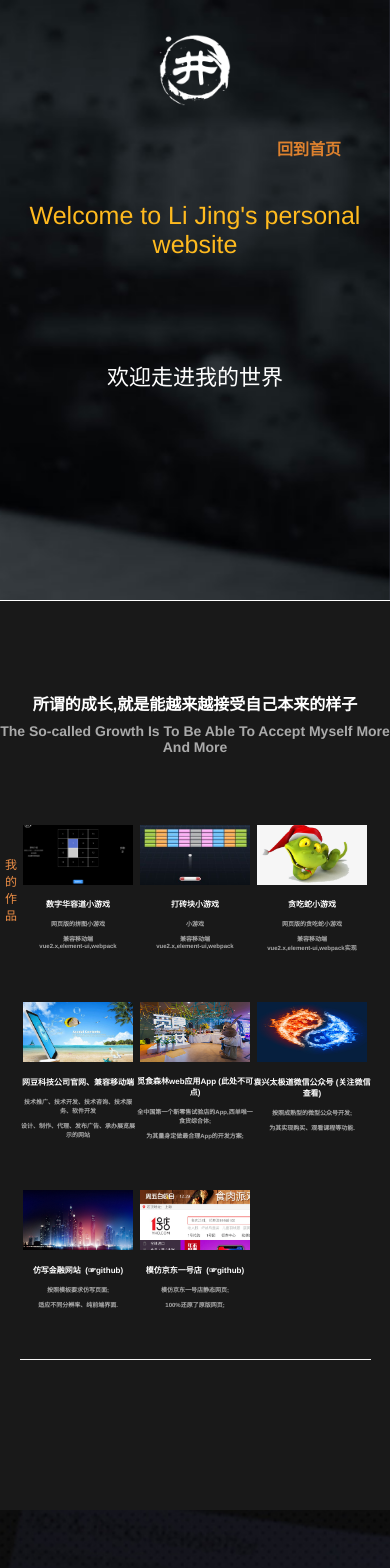
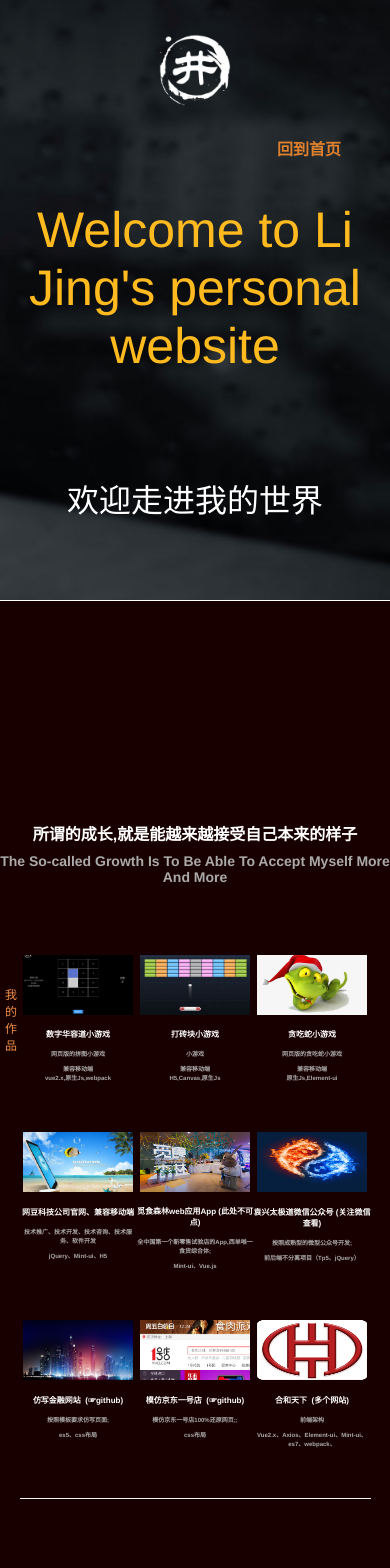
Before and after one commit to LLJJTT/official_website, a Vue app: page /numbergame#/homepage in a window 390 px wide. Shown: the top 1568 px of the page. Built offline with nearby package versions, Linux system fonts and the light colour scheme.

Commit message:
bug全屏

```diff
--- a/index.html
+++ b/index.html
@@ -2,12 +2,16 @@
 <html>
   <head>
     <meta charset="utf-8">
-    <meta name="viewport" content="width=device-width,initial-scale=1.0">
+    <meta name="viewport" content="width=device-width, initial-scale=1.0, maximum-scale=1.0, user-scalable=0">
     <link rel="shortcut icon" type="image/x-icon" href="favicon.ico"/>
     <title>个人网站</title>
   </head>
   <body>
     <div id="app"></div>
     <!-- built files will be auto injected -->
+    <script>
+      var a = document.documentElement.clientWidth
+      console.log(a)
+    </script>
   </body>
 </html>
--- a/src/App.vue
+++ b/src/App.vue
@@ -37,6 +37,8 @@ export default {
   padding: 0;
   text-decoration: none;
   list-style: none;
+  width: 100%;
+  height: 100%;
 }
 .slide-fade{
   position: absolute;left:0;right: 0;
--- a/src/components/homepage.vue
+++ b/src/components/homepage.vue
@@ -122,36 +122,36 @@ export default {
 			}
 		}
 	}
-	@media(max-width:600px){
-		#homepage{
-			.banner{
-				.focus{
-					opacity:1 !important;
-					animation: bigger 4s;
-					animation-fill-mode: forwards;
-					animation-timing-function:linear;
-				}
-				@keyframes bigger{
-					from{
-						width: 100%;
-						height: 100%;
-					}
-					to{
-						width: 100%;
-						height: 116%;
+	// @media(max-width:600px){
+	// 	#homepage{
+	// 		.banner{
+	// 			.focus{
+	// 				opacity:1 !important;
+	// 				animation: bigger 4s;
+	// 				animation-fill-mode: forwards;
+	// 				animation-timing-function:linear;
+	// 			}
+	// 			@keyframes bigger{
+	// 				from{
+	// 					width: 100%;
+	// 					height: 100%;
+	// 				}
+	// 				to{
+	// 					width: 100%;
+	// 					height: 116%;
 
-					}
-				}
-			}
-			.intro{
-				.p0{
-					font-size: 25px;
-					padding:0 4px;
-				}
-				.p1{
-					font-size: 22px;
-				}
-			}
-		}
-	}
+	// 				}
+	// 			}
+	// 		}
+	// 		.intro{
+	// 			.p0{
+	// 				font-size: 25px;
+	// 				padding:0 4px;
+	// 			}
+	// 			.p1{
+	// 				font-size: 22px;
+	// 			}
+	// 		}
+	// 	}
+	// }
 </style>
--- a/src/components/stickblock.vue
+++ b/src/components/stickblock.vue
@@ -178,7 +178,7 @@ export default {
         yuan.vy = -yuan.vy
         yuan.color = 'rgb(' + Math.floor(Math.random() * 255) + ',' + Math.floor(Math.random() * 255) + ',' + Math.floor(Math.random() * 255) + ')'
       } else if (yuan.y > (canvas.height - yuan.r - paddle.paddleHeight)) {
-        if (yuan.x >= paddle.paddleX - yuan.r && yuan.x <= (paddle.paddleX + paddle.paddleWidth + yuan.r)) {w
+        if (yuan.x >= paddle.paddleX - yuan.r && yuan.x <= (paddle.paddleX + paddle.paddleWidth + yuan.r)) {
           yuan.vy = -yuan.vy
         } else {
             alert('游戏结束')
--- a/src/components/trust.vue
+++ b/src/components/trust.vue
@@ -21,7 +21,7 @@
 			  			<li>
 			  				网页版的拼图小游戏<br><br>
 			  				兼容移动端<br>
-			  				vue2.x,element-ui,webpack
+			  				vue2.x,原生Js,webpack
 			  			</li>
 			  		</ul>
 			  	</div>
@@ -38,7 +38,7 @@
 			  			<li>
 			  				小游戏<br><br>
 			  				兼容移动端<br>
-			  				vue2.x,element-ui,webpack
+			  				H5,Canvas,原生Js
 			  			</li>
 			  		</ul>
 			  	</div>
@@ -55,7 +55,7 @@
 			  			<li>
 			  				网页版的贪吃蛇小游戏<br><br>
 			  				兼容移动端<br>
-			  				vue2.x,element-ui,webpack实现
+			  				原生Js,Element-ui
 			  			</li>
 			  		</ul>
 			  	</div>
@@ -75,7 +75,7 @@
 			  			</li>
 			  			<li>
 			  				技术推广、技术开发、技术咨询、技术服务、软件开发<br><br>
-			  				设计、制作、代理、发布广告、承办展览展示的网站
+			  				jQuery、Mint-ui、H5
 			  			</li>
 			  		</ul>
 			  	</div>
@@ -92,7 +92,7 @@
 			  			</li>
 			  			<li>
 			  				全中国第一个新零售试验店的App,西单唯一食货综合体;<br><br>
-			  				为其量身定做最合理App的开发方案;
+			  				Mint-ui、Vue.js
 			  			</li>
 			  		</ul>
 			  	</div>
@@ -101,7 +101,7 @@
 			  	<div class="wrapper">
 			  		<ul>
 			  			<li>
-			  				<a href="http://blog.sina.com.cn/u/2145289195">
+			  				<a href="https://mp.weixin.qq.com/mp/profile_ext?action=home&__biz=MzI5MDcyNDAyNQ==&scene=124&#wechat_redirect">
 			  				<img src="../assets/yuanxingtaiji.jpg" alt="">
 			  				</a>
 			  			</li>
@@ -110,7 +110,7 @@
 			  			</li>
 			  			<li>
 			  				按照成熟型的微型公众号开发;<br><br>
-			  				为其实现购买、观看课程等功能.
+			  				前后端不分离项目（Tp5、jQuery）
 			  			</li>
 			  		</ul>
 			  	</div>
@@ -130,7 +130,7 @@
 			  			</li>
 			  			<li>
 			  				按照模板要求仿写页面;<br><br>
-			  				适应不同分辨率、纯前端界面.
+			  				es5、css布局
 			  			</li>
 			  		</ul>
 			  	</div>
@@ -148,8 +148,26 @@
 			  				模仿京东一号店&nbsp;&nbsp;(☞github)
 			  			</li>
 			  			<li>
-			  				模仿京东一号店静态网页;<br><br>
-			  				100%还原了原版网页;
+			  				模仿京东一号店100%还原网页;;<br><br>
+			  				css布局
+			  			</li>
+			  		</ul>
+			  	</div>
+			  </el-col>
+			  <el-col :span="8">
+			  	<div class="wrapper">
+			  		<ul>
+			  			<li>
+			  				<a >
+			  				<img src="static/hehe.png" alt="">
+			  				</a>
+			  			</li>
+			  			<li>
+			  				合和天下&nbsp;&nbsp;(多个网站)
+			  			</li>
+			  			<li>
+			  				前端架构<br><br>
+			  				Vue2.x、Axios、Element-ui、Mint-ui、es7、webpack、
 			  			</li>
 			  		</ul>
 			  	</div>
--- a/src/css/common.css
+++ b/src/css/common.css
@@ -31,6 +31,7 @@ q:before, q:after {
     content: none;
 }
 table {
+    overflow: hidden;
     border-collapse: collapse;
     border-spacing: 0;
 }
@@ -44,20 +45,20 @@ img, fieldset { border: none; }
     content:".";
     display:block;
     height:0;
-        clear:both;
     visibility:hidden;
 }
-    * html .clear{height:1%}/*ie5+ie6*/
-    *:first-chile+html .clear{min-height:1px;}/*ie7*/
-    html,body{
+html{
     height: 100%;
     width: 100%;
 }
 body {
-        width: 100%;
+        /* width: 100%; */
+        height: 100%;
         font-family: 黑体;
         font-size: 14px;
         color:#fff;
+        background: red;
+
     }
     a{
         text-decoration: none;
```
Also changed, not shown: static/hehe.png (added). Lines whose indentation alone changed are shown as unchanged.
